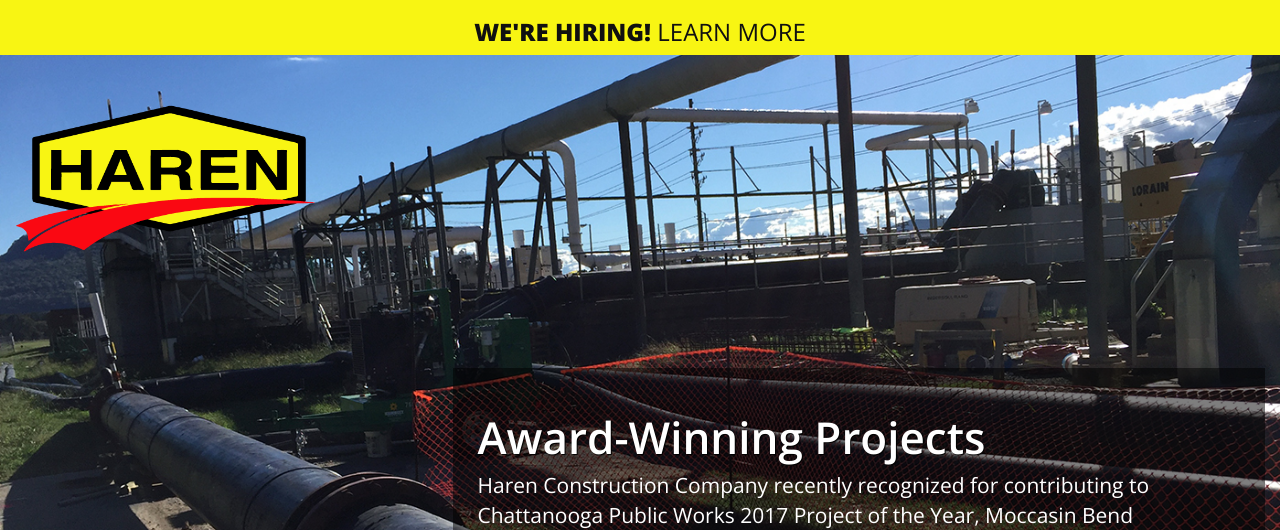
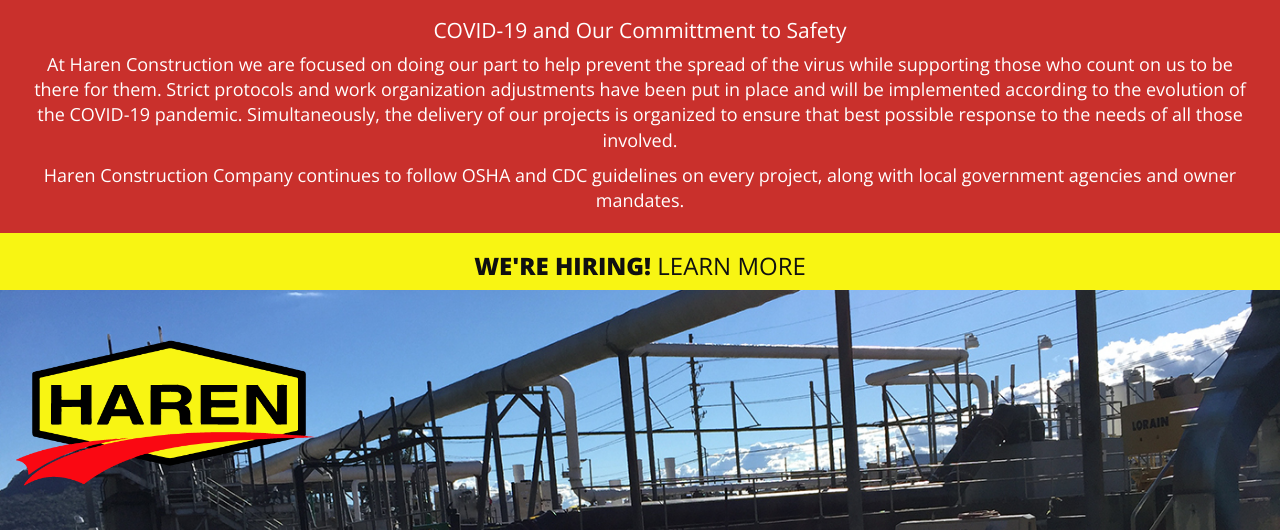
Before and after one commit to harenconstruction/applicant, a Django app: template applicant/templates/pages/index.html in a window 1280 px wide. Shown: the part 51-581 px from the top of the page. Run offline with Django 3.2, Linux system fonts and the light colour scheme; the template is opened without the code that fills it, so the values that code supplies are empty; parts of the project's set-up code (start-up, migrations or seed data) failed here and were passed over; some libraries are stand-ins or nearby versions.

Commit message:
COVID 19
Company’s statement added

```diff
--- a/applicant/templates/pages/index.html
+++ b/applicant/templates/pages/index.html
@@ -6,6 +6,15 @@
     {% endblock %}
 
     {% block content %}
+
+    <div class="covid">
+      <div class="container-fluid text-center">
+        <h4>COVID-19 and Our Committment to Safety</h4>
+        <p>At Haren Construction we are focused on doing our part to help prevent the spread of the virus while supporting those who count on us to be there for them. Strict protocols and work organization adjustments have been put in place and will be implemented according to the evolution of the COVID-19 pandemic. Simultaneously, the delivery of our projects is organized to ensure that best possible response to the needs of all those involved.</p>
+        <p>Haren Construction Company continues to follow OSHA and CDC guidelines on every project, along with local government agencies and owner mandates.</p>
+      </div>
+    </div>
+
     <div class="hiring">
       <a href="/careers.html">
       <div class="container-fluid text-center">
```
